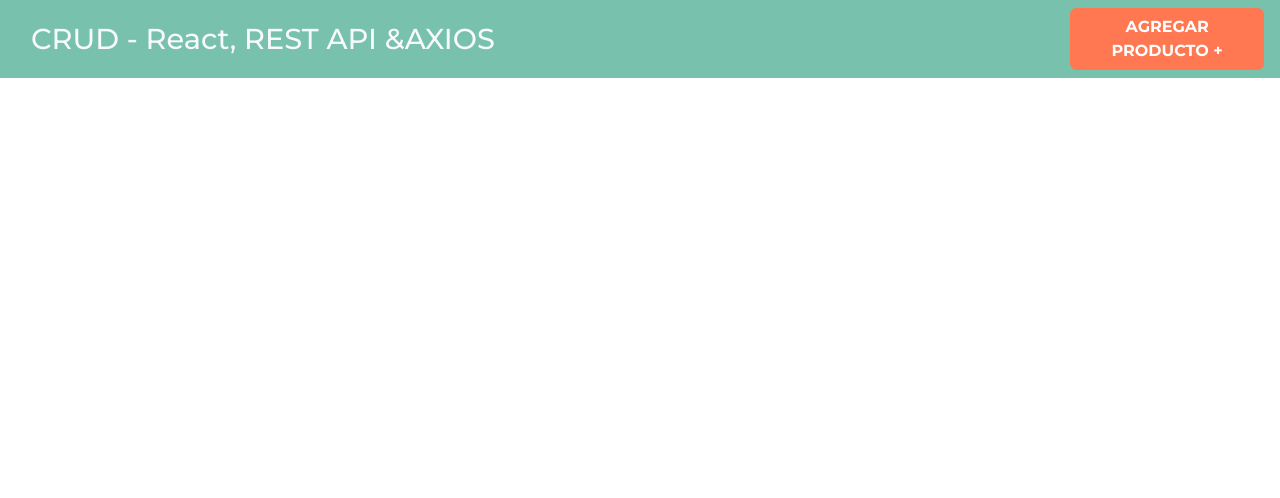
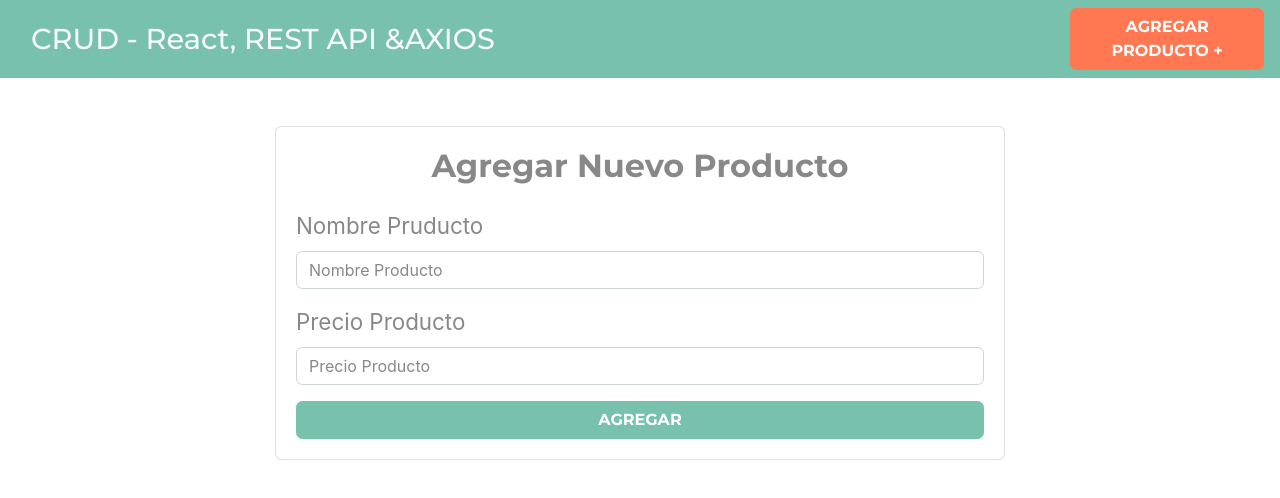
Before and after one commit to NestorSanchezS/ShopProducts-Redux-CRUD, a React (Vite) app: page /product/new in a window 1280 px wide. Shown: the top 498 px of the page. Built offline with nearby package versions, Linux system fonts and the light colour scheme.

Commit message:
add Redux

```diff
--- /dev/null
+++ b/db.json
@@ -0,0 +1,29 @@
+{
+    "productos": [
+      {
+        "id": 1,
+        "nombre": "Jugo de Zanahoria",
+        "precio": "31111"
+      },
+      {
+        "id": 2,
+        "nombre": "Jugo de Naranja",
+        "precio": "1"
+      },
+      {
+        "nombre": "Jugo de Naranja",
+        "precio": "300",
+        "id": 3
+      },
+      {
+        "nombre": "Rib Eye 800g",
+        "precio": "200",
+        "id": 4
+      },
+      {
+        "nombre": "Jugo de Fresa",
+        "precio": "200",
+        "id": 5
+      }
+    ]
+  }
--- a/package.json
+++ b/package.json
@@ -11,7 +11,10 @@
   "dependencies": {
     "react": "^18.2.0",
     "react-dom": "^18.2.0",
-    "react-router-dom": "^6.3.0"
+    "react-redux": "^8.0.2",
+    "react-router-dom": "^6.3.0",
+    "redux": "^4.2.0",
+    "redux-thunk": "^2.4.1"
   },
   "devDependencies": {
     "@types/react": "^18.0.15",
--- a/src/App.jsx
+++ b/src/App.jsx
@@ -5,17 +5,23 @@
 import { NuevoProducto } from "./components/NuevoProducto";
 import { EditarProducto } from "./components/EditarProducto";
 
+//redux
+import { Provider } from "react-redux";
+import store from "../src/store/store.js";
+
 export const App = () => {
   return (
     <BrowserRouter>
+      <Provider store={store}>
         <Header />
         <div className="container mt-5">
           <Routes>
             <Route path="/" element={<Productos />} />
-          <Route path="/productos/nuevo" element={<NuevoProducto />} />
-          <Route path="/productos/editar/:id" element={<EditarProducto />} />
+            <Route path="/product/new" element={<NuevoProducto />} />
+            <Route path="/product/edit/:id" element={<EditarProducto />} />
           </Routes>
         </div>
+      </Provider>
     </BrowserRouter>
   );
 };
--- a/src/components/EditarProducto.jsx
+++ b/src/components/EditarProducto.jsx
@@ -1,5 +1,45 @@
 import React from "react";
 
 export const EditarProducto = () => {
-  return <div>EditarProducto</div>;
+  return (
+    <div className="row justify-content-center">
+      <div className="col-md-8">
+        <div className="card">
+          <div className="card-body">
+            <h2 className="text-center mb-4 font-weight-bold">
+              Editar Producto
+            </h2>
+            <form>
+              <div className="form-group">
+                <label htmlFor="nameProduct">Nombre Pruducto</label>
+                <input
+                  id="nameProduct"
+                  type="text"
+                  className="form-control"
+                  placeholder="Nombre Producto"
+                  name="name"
+                />
+              </div>
+              <div className="form-group">
+                <label htmlFor="nombreProducto">Precio Producto</label>
+                <input
+                  id="nombreProducto"
+                  type="number"
+                  className="form-control"
+                  placeholder="Precio Producto"
+                  name="price"
+                />
+              </div>
+              <button
+                type="submit"
+                className="btn btn-primary font-weight-bold text-uppercase d-block w-100"
+              >
+                Editar
+              </button>
+            </form>
+          </div>
+        </div>
+      </div>
+    </div>
+  );
 };
--- a/src/components/Header.jsx
+++ b/src/components/Header.jsx
@@ -13,7 +13,7 @@
       </div>
       <Link
         className="btn btn-danger nuevo-post d-block d-md-inline-block"
-        to="/productos/nuevo"
+        to="/product/new"
       >
         Agregar Producto &#43;
       </Link>
--- a/src/components/NuevoProducto.jsx
+++ b/src/components/NuevoProducto.jsx
@@ -3,7 +3,43 @@
 export const NuevoProducto = () => {
   return (
     <div className="row justify-content-center">
-      <div></div>
+      <div className="col-md-8">
+        <div className="card">
+          <div className="card-body">
+            <h2 className="text-center mb-4 font-weight-bold">
+              Agregar Nuevo Producto
+            </h2>
+            <form>
+              <div className="form-group">
+                <label htmlFor="nameProduct">Nombre Pruducto</label>
+                <input
+                  id="nameProduct"
+                  type="text"
+                  className="form-control"
+                  placeholder="Nombre Producto"
+                  name="name"
+                />
+              </div>
+              <div className="form-group">
+                <label htmlFor="nombreProducto">Precio Producto</label>
+                <input
+                  id="nombreProducto"
+                  type="number"
+                  className="form-control"
+                  placeholder="Precio Producto"
+                  name="price"
+                />
+              </div>
+              <button
+                type="submit"
+                className="btn btn-primary font-weight-bold text-uppercase d-block w-100"
+              >
+                Agregar
+              </button>
+            </form>
+          </div>
+        </div>
+      </div>
     </div>
   );
 };
--- a/src/components/Productos.jsx
+++ b/src/components/Productos.jsx
@@ -1,5 +1,18 @@
 import React from "react";
 
 export const Productos = () => {
-  return <h1>Productos</h1>;
+  return (
+    <>
+      <h2 className="table table-striped">Listado de Productos</h2>
+      <table className="table table-striped">
+        <thead className="bg-primary table-dark">
+          <tr>
+            <th scope="col">Nombre</th>
+            <th scope="col">Precio</th>
+            <th scope="col">Acciones</th>
+          </tr>
+        </thead>
+      </table>
+    </>
+  );
 };
--- /dev/null
+++ b/src/reducers/index.js
@@ -0,0 +1,6 @@
+import { combineReducers } from "redux";
+import productsReduces from "./productsReduces";
+
+export default combineReducers({
+  products: productsReduces,
+});
--- /dev/null
+++ b/src/reducers/productsReduces.js
@@ -0,0 +1,14 @@
+//cada reducer tiene su propio state
+
+const initialState = {
+  product: [],
+  error: false,
+  loading: false,
+};
+
+export default function (state = initialState, action) {
+  switch (action.type) {
+    default:
+      return state;
+  }
+}
--- /dev/null
+++ b/src/store/store.js
@@ -0,0 +1,16 @@
+import { createStore, applyMiddleware, compose } from "redux";
+import thunk from "redux-thunk";
+import reducer from "../reducers";
+
+const store = createStore(
+  reducer,
+  compose(
+    applyMiddleware(thunk),
+    typeof window === "object" &&
+      window.hasOwnProperty("__REDUX_DEVTOOLS_EXTENSION__")
+      ? window.__REDUX_DEVTOOLS_EXTENSION__()
+      : (f) => f
+  )
+);
+
+export default store;
```
Also changed, not shown: 1 other file (tests, documents, lock files or other folders). Lines whose indentation alone changed are shown as unchanged.
